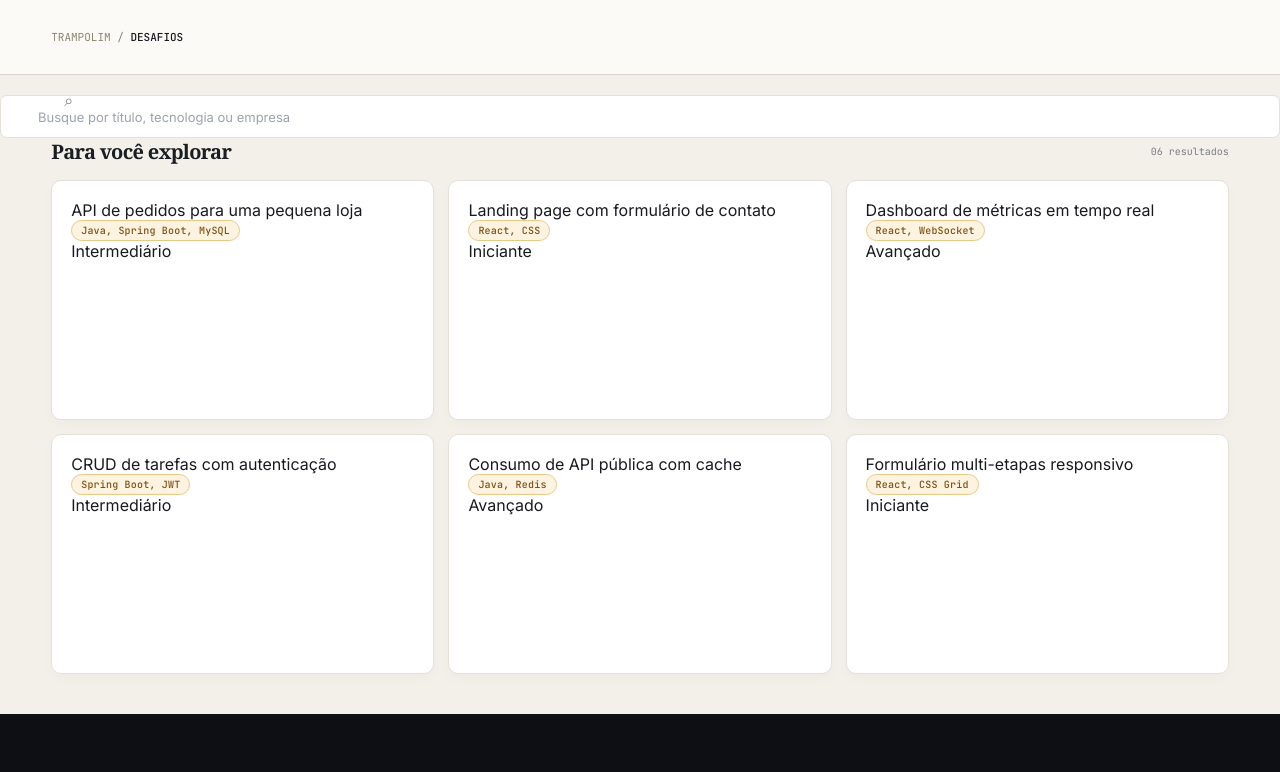
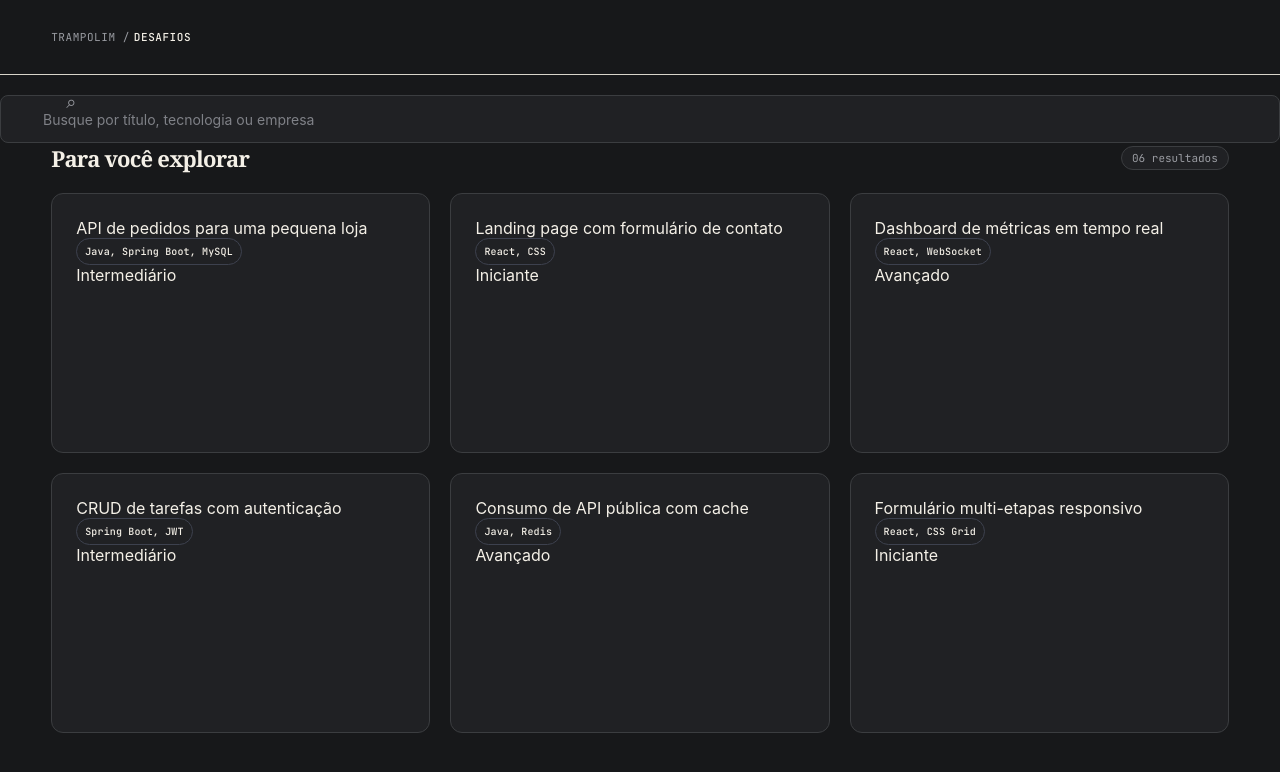
Before and after one commit to LucianoMeneguzzo/trampolim, a React (Vite) app in the folder frontend/: page /student/search in a window 1280 px wide. Shown: the top 772 px of the page. Built offline with nearby package versions, Linux system fonts and the light colour scheme.

Commit message:
Correcao da tela desafios

```diff
--- a/frontend/src/pages/Desafio/Desafio.css
+++ b/frontend/src/pages/Desafio/Desafio.css
@@ -1,44 +1,98 @@
-/* tela de error */
-.desafios-loading {
-  padding: 60px;
-  text-align: center;
-  color: #94a3b8;
-  font-family: 'JetBrains Mono', monospace;
-  font-size: 12px;
+/* =========================================
+   Telas feitas  por Luiz /////// Desafios
+   ========================================= */
+
+.surface-paper {
+  background-color: #17181a !important;
+  color: #f4f0e7 !important;
+  min-height: 100vh;
+  width: 100%;
+  display: block;
+  font-family: -apple-system, BlinkMacSystemFont, "Segoe UI", Roboto, Helvetica, Arial, sans-serif;
 }
 
-.desafios-erro {
-  background: #fee2e2;
-  color: #dc2626;
-  padding: 12px 16px;
-  border-radius: 8px;
-  margin-bottom: 16px;
+.topbar {
+  display: flex;
+  align-items: center;
+  justify-content: space-between;
+  padding: 16px clamp(24px, 4vw, 56px);
+  border-bottom: 1px solid #34363a;
+  background: #17181a !important;
+  backdrop-filter: blur(10px);
+  position: sticky;
+  top: 0;
+  z-index: 10;
 }
 
-/* Botão de voltar à Home */
+.crumb {
+  display: flex;
+  align-items: center;
+  font-family: 'JetBrains Mono', monospace;
+  font-size: 11px;
+  color: #9a9ca2 !important;
+  letter-spacing: 0.05em;
+}
+
+.crumb b {
+  color: #f4f0e7 !important;
+  margin-left: 4px;
+}
+
+.page-header {
+  padding: 40px clamp(24px, 4vw, 56px) 24px;
+}
+
+.page-header h1 {
+  font-family: Georgia, 'Times New Roman', serif;
+  font-size: 34px;
+  margin: 0 0 8px 0;
+  color: #f4f0e7 !important;
+  letter-spacing: -0.02em;
+}
+
+.page-header p {
+  margin: 0;
+  color: #9a9ca2 !important;
+  font-size: 15px;
+}
+
+.top-actions .avatar {
+  width: 36px;
+  height: 36px;
+  border-radius: 50%;
+  background: #303236 !important;
+  border: 1px solid #55575b;
+  display: flex;
+  align-items: center;
+  justify-content: center;
+  font-size: 13px;
+  font-weight: bold;
+  color: #f4f0e7 !important;
+}
+
 .back-btn {
   display: inline-flex;
   align-items: center;
   justify-content: center;
-  width: 28px;
-  height: 28px;
-  margin-right: 10px;
-  border: 1px solid #e5e0d8;
+  width: 30px;
+  height: 30px;
+  margin-right: 12px;
+  border: 1px solid #4a4c50;
   border-radius: 50%;
-  background: #ffffff;
-  color: #60636a;
-  font-size: 14px;
+  background: transparent !important;
+  color: #9a9ca2 !important;
+  font-size: 15px;
   cursor: pointer;
-  transition: border-color .15s ease, background .15s ease, color .15s ease;
+  transition: all .2s ease;
 }
 
 .back-btn:hover {
-  border-color: #d29a42;
-  background: #fdf3e0;
-  color: #7f4f12;
+  border-color: #e8a33d;
+  color: #e8a33d !important;
+  transform: translateX(-2px);
 }
 
-/* Toolbar de Busca */
+/* Busca */
 .challenge-toolbar {
   display: flex;
   align-items: center;
@@ -46,7 +100,6 @@
   margin-bottom: 24px;
 }
 
-/* Busca */
 .search-box {
   position: relative;
   flex: 1;
@@ -54,260 +107,243 @@
 
 .search-box span {
   position: absolute;
-  left: 13px;
+  left: 15px;
   top: 50%;
-  color: #81838a;
+  color: #9a9ca2 !important;
   transform: translateY(-50%);
-  font-size: 16px;
+  font-size: 18px;
   pointer-events: none;
 }
 
 .search-box input {
   width: 100%;
-  height: 43px;
-  padding: 0 14px 0 37px;
-  border: 1px solid #e5e0d8;
-  border-radius: 7px;
-  color: #1a1d21;
-  background: #ffffff;
-  font-size: 13px;
+  height: 48px;
+  padding: 0 16px 0 42px;
+  border: 1px solid #3b3d40;
+  border-radius: 8px;
+  color: #f4f0e7 !important;
+  background: #202124 !important;
+  font-size: 14px;
   outline: none;
-  transition: border-color .15s ease;
+  transition: border-color .2s ease, box-shadow .2s ease;
 }
 
 .search-box input:focus {
-  border-color: #d29a42;
+  border-color: #e8a33d;
+  box-shadow: 0 0 0 2px rgba(232, 163, 61, 0.2);
 }
 
 .search-box input::placeholder {
-  color: #9ca3af;
+  color: #7f8187 !important;
 }
 
-/* filtros */
+/* Filtros */
 .filter-row {
   display: flex;
   flex-wrap: wrap;
   align-items: center;
-  gap: 8px;
-  margin-bottom: 27px;
+  gap: 10px;
+  margin-bottom: 30px;
 }
 
 .filter-row .filter-label {
-  margin-right: 2px;
-  color: #75777c;
+  margin-right: 4px;
+  color: #9a9ca2 !important;
   font-family: 'JetBrains Mono', monospace;
-  font-size: 10px;
+  font-size: 11px;
   text-transform: uppercase;
   letter-spacing: .08em;
 }
 
 .filter {
-  padding: 7px 10px;
-  border: 1px solid #e5e0d8;
+  padding: 8px 14px;
+  border: 1px solid #3b3d40;
   border-radius: 999px;
-  color: #60636a;
-  background: #ffffff;
+  color: #9a9ca2 !important;
+  background: transparent !important;
   font-family: 'JetBrains Mono', monospace;
-  font-size: 10px;
+  font-size: 11px;
   cursor: pointer;
-  transition: border-color .15s ease, background .15s ease, color .15s ease;
+  transition: all .2s ease;
 }
 
 .filter:hover {
-  border-color: #b1aaa0;
+  border-color: #777a80;
+  color: #f4f0e7 !important;
 }
 
 .filter.is-selected {
-  border-color: #d29a42;
-  color: #7f4f12;
-  background: #fdf3e0;
+  border-color: #e8a33d;
+  color: #201b14 !important;
+  background: #e8a33d !important;
+  font-weight: bold;
 }
 
-/* Parte de Resultados */
 .result-heading {
   display: flex;
   justify-content: space-between;
   align-items: center;
   gap: 16px;
-  margin: 0 0 15px;
+  margin: 0 0 20px;
 }
 
 .result-heading h2 {
   margin: 0;
   font-family: Georgia, 'Times New Roman', serif;
-  font-size: 20px;
+  font-size: 22px;
   letter-spacing: -.035em;
-  color: #1a1d21;
+  color: #f4f0e7 !important;
 }
 
 .result-heading span {
-  color: #7b7d83;
+  color: #9a9ca2 !important;
   font-family: 'JetBrains Mono', monospace;
-  font-size: 10px;
+  font-size: 11px;
+  background: #202124;
+  padding: 4px 10px;
+  border-radius: 20px;
+  border: 1px solid #3b3d40;
 }
 
 /* Grade de Desafios */
 .challenge-grid {
   display: grid;
-  grid-template-columns: repeat(3, minmax(0, 1fr));
-  gap: 14px;
-  padding: 0 clamp(24px, 4vw, 56px) 40px;
+  grid-template-columns: repeat(auto-fill, minmax(320px, 1fr));
+  gap: 20px;
+  padding: 0 clamp(24px, 4vw, 56px) 60px;
 }
 
 /* Card de Desafio */
 .challenge-card {
   position: relative;
   display: flex;
-  min-height: 240px;
+  min-height: 260px;
   flex-direction: column;
-  padding: 19px;
+  padding: 24px;
   cursor: pointer;
-  border: 1px solid #e5e0d8;
-  border-radius: 10px;
-  background: #ffffff;
-  box-shadow: 0 5px 12px rgba(22, 25, 29, .025);
-  transition: transform .16s ease, border-color .16s ease, box-shadow .16s ease;
+  border: 1px solid #3b3d40;
+  border-radius: 12px;
+  background: #202124 !important;
+  transition: transform .2s ease, border-color .2s ease, box-shadow .2s ease;
   overflow: hidden;
 }
 
 .challenge-card:hover {
-  border-color: #b8b2a6;
-  transform: translateY(-2px);
-  box-shadow: 0 8px 20px rgba(22, 25, 29, .06);
+  border-color: #e8a33d;
+  transform: translateY(-4px);
+  box-shadow: 0 12px 30px rgba(0,0,0,.4);
 }
 
-/* Faixa colorida por nível (topo do card) */
+/* Tarjas coloridas */
 .card-stripe {
   position: absolute;
   top: 0;
   left: 0;
   width: 100%;
-  height: 3px;
+  height: 4px;
 }
 
-.card-stripe.nivel-iniciante {
-  background: #86c88d;
-}
+.card-stripe.nivel-iniciante { background: #86c88d !important; }
+.card-stripe.nivel-intermediario { background: #e8a33d !important; }
+.card-stripe.nivel-avancado { background: #e8a4a4 !important; }
 
-.card-stripe.nivel-intermediario {
-  background: #e8c887;
-}
-
-.card-stripe.nivel-avancado {
-  background: #e8a4a4;
-}
-
-/* Empresa / "curso" */
+/* Empresa */
 .card-empresa {
   display: flex;
   align-items: center;
-  gap: 8px;
-  margin-bottom: 4px;
+  gap: 10px;
+  margin-bottom: 8px;
 }
 
 .empresa-logo {
   display: inline-flex;
   align-items: center;
   justify-content: center;
-  width: 28px;
-  height: 28px;
-  border-radius: 7px;
-  background: #fdf3e0;
-  border: 1px solid #e8c887;
-  color: #7f4f12;
+  width: 32px;
+  height: 32px;
+  border-radius: 8px;
+  background: #303236 !important;
+  border: 1px solid #55575b;
+  color: #e8a33d !important;
   font-family: 'JetBrains Mono', monospace;
-  font-size: 12px;
+  font-size: 14px;
   font-weight: 600;
 }
 
 .empresa-nome {
-  color: #75777c;
+  color: #9a9ca2 !important;
   font-family: 'JetBrains Mono', monospace;
-  font-size: 10px;
+  font-size: 11px;
   letter-spacing: .08em;
   text-transform: uppercase;
 }
 
 .challenge-card h3 {
-  margin: 12px 0 9px;
+  margin: 16px 0 12px;
   font-family: Georgia, 'Times New Roman', serif;
-  font-size: 18px;
-  line-height: 1.15;
-  letter-spacing: -.04em;
-  color: #1a1d21;
+  font-size: 20px;
+  line-height: 1.2;
+  letter-spacing: -.03em;
+  color: #f4f0e7 !important;
 }
 
-/* Tags dos Desafios */
-.card-tags {
-  display: flex;
-  flex-wrap: wrap;
-  gap: 6px;
-  margin-top: 6px;
+.challenge-card p.card-descricao {
+  color: #9a9ca2 !important;
+  font-size: 14px;
+  line-height: 1.6;
+  display: -webkit-box;
+  -webkit-line-clamp: 3;
+  -webkit-box-orient: vertical;
+  overflow: hidden;
 }
 
-.tag {
-  display: inline-block;
-  padding: 3px 9px;
-  border-radius: 999px;
-  font-family: 'JetBrains Mono', monospace;
-  font-size: 10px;
-  letter-spacing: .02em;
-  border: 1px solid #e5e0d8;
-  background: #f7f4ef;
-  color: #60636a;
-}
-
-.tag.amber {
-  border-color: #e8c887;
-  background: #fdf3e0;
-  color: #7f4f12;
-}
-
-/* Meta - Nivel - Empresas */
 .card-meta {
   display: flex;
   align-items: center;
   justify-content: space-between;
   gap: 10px;
   margin-top: auto;
-  padding-top: 17px;
-  color: #777a80;
+  padding-top: 20px;
+  color: #7f8187 !important;
   font-family: 'JetBrains Mono', monospace;
-  font-size: 10px;
+  font-size: 11px;
 }
 
-/* Botão "Ver desafio" */
 .card-cta {
-  margin-top: 12px;
-  padding: 8px 12px;
-  border: 1px solid #e5e0d8;
-  border-radius: 7px;
-  background: #ffffff;
-  color: #60636a;
+  margin-top: 16px;
+  padding: 10px 16px;
+  border: 1px solid #4a4c50;
+  border-radius: 8px;
+  background: transparent !important;
+  color: #9a9ca2 !important;
   font-family: 'JetBrains Mono', monospace;
-  font-size: 10px;
+  font-size: 11px;
   letter-spacing: .08em;
   text-transform: uppercase;
   cursor: pointer;
-  transition: border-color .15s ease, background .15s ease, color .15s ease;
+  transition: all .2s ease;
+  display: flex;
+  justify-content: center;
+  align-items: center;
+  gap: 8px;
 }
 
 .challenge-card:hover .card-cta {
-  border-color: #d29a42;
-  background: #fdf3e0;
-  color: #7f4f12;
+  border-color: #e8a33d;
+  background: #e8a33d !important;
+  color: #201b14 !important;
+  font-weight: bold;
 }
 
-/* Estado vazio */
-.empty-state {
-  padding: 40px clamp(24px, 4vw, 56px);
-  color: #64748b;
+.empty-state, .desafios-loading {
+  padding: 60px clamp(24px, 4vw, 56px);
+  color: #7f8187 !important;
   text-align: center;
   font-family: 'JetBrains Mono', monospace;
-  font-size: 12px;
+  font-size: 14px;
 }
 
-/* Alinhamento da Lateral */
+/* Alinhamento da Lateral (Mantendo a responsividade) */
 .search-box,
 .filter-row,
 .result-heading {
--- a/frontend/src/pages/Desafio/Desafio.jsx
+++ b/frontend/src/pages/Desafio/Desafio.jsx
@@ -1,6 +1,6 @@
 // Responsável: Luiz
 
-import { useState, useEffect } from 'react';
+import { useState } from 'react';
 import { useNavigate } from 'react-router';
 import './Desafio.css';
 
@@ -12,29 +12,27 @@ const LABEL_NIVEL = {
   avancado: 'Avançado',
 };
 
+// --- DADOS FALSOS EXPANDIDOS (Para simular um banco de dados real) ---
+const DESAFIOS_FALSOS = [
+  { id: 1, titulo: 'Criar uma API REST', descricao: 'Desenvolva uma API usando Node.js e Express com autenticação JWT.', nivel: 'intermediario', nomeCriador: 'Tech Solutions' },
+  { id: 2, titulo: 'Landing Page Responsiva', descricao: 'Crie uma página de vendas usando HTML, CSS e animações suaves.', nivel: 'iniciante', nomeCriador: 'Agência Web' },
+  { id: 3, titulo: 'Sistema de Autenticação', descricao: 'Implemente login com JWT, rotas protegidas e React Context.', nivel: 'avancado', nomeCriador: 'Startup X' },
+  { id: 4, titulo: 'Dashboard Analítico', descricao: 'Construa um painel de dados com gráficos interativos usando Chart.js.', nivel: 'intermediario', nomeCriador: 'DataCorp' },
+  { id: 5, titulo: 'App de Clima', descricao: 'Consuma uma API externa para exibir a previsão do tempo em tempo real.', nivel: 'iniciante', nomeCriador: 'WebMasters' },
+  { id: 6, titulo: 'E-commerce Completo', descricao: 'Desenvolva o frontend de uma loja virtual com carrinho e checkout.', nivel: 'avancado', nomeCriador: 'ShopDev' },
+  { id: 7, titulo: 'Clone do Spotify', descricao: 'Recrie a interface de um player de música com controle de áudio.', nivel: 'intermediario', nomeCriador: 'MusicTech' },
+  { id: 8, titulo: 'Calculadora Científica', descricao: 'Crie uma calculadora funcional com operações matemáticas complexas.', nivel: 'iniciante', nomeCriador: 'CodeLab' },
+  { id: 9, titulo: 'Microserviço de Pagamentos', descricao: 'Integre um gateway de pagamento usando Node.js e Webhooks.', nivel: 'avancado', nomeCriador: 'FinTech BR' }
+];
+// ---------------------------------------------------------------------
+
 export default function Desafio() {
   const navigate = useNavigate();
 
   const [busca, setBusca] = useState('');
   const [nivelAtivo, setNivelAtivo] = useState('Todos');
-  const [desafios, setDesafios] = useState([]);
-  const [loading, setLoading] = useState(true);
-  const [erro, setErro] = useState(null);
 
-  // Backend: http://localhost:8080/api/desafios
-  useEffect(() => {
-    fetch('http://localhost:8080/api/desafios')
-      .then((r) => {
-        if (!r.ok) throw new Error(`HTTP ${r.status}`);
-        return r.json();
-      })
-      .then((dados) => setDesafios(dados))
-      .catch((e) => {
-        console.error('Erro ao buscar desafios:', e);
-        setErro('Não foi possível carregar os desafios. Tente novamente mais tarde.');
-      })
-      .finally(() => setLoading(false));
-  }, []);
+  const desafios = DESAFIOS_FALSOS;
 
   const visiveis = desafios.filter((d) => {
     const matchBusca = `${d.titulo} ${d.descricao || ''} ${d.nivel} ${d.nomeCriador || ''}`
@@ -45,32 +43,6 @@ export default function Desafio() {
 
     return matchBusca && matchNivel;
   });
-
-  if (loading) {
-    return (
-      <div className="surface-paper">
-        <header className="topbar">
-          <div className="crumb">
-            TRAMPOLIM / <b>DESAFIOS</b>
-          </div>
-        </header>
-        <div className="desafios-loading">Carregando desafios...</div>
-      </div>
-    );
-  }
-
-  if (erro) {
-    return (
-      <div className="surface-paper">
-        <header className="topbar">
-          <div className="crumb">
-            TRAMPOLIM / <b>DESAFIOS</b>
-          </div>
-        </header>
-        <div className="empty-state">{erro}</div>
-      </div>
-    );
-  }
 
   return (
     <div className="surface-paper">
```
